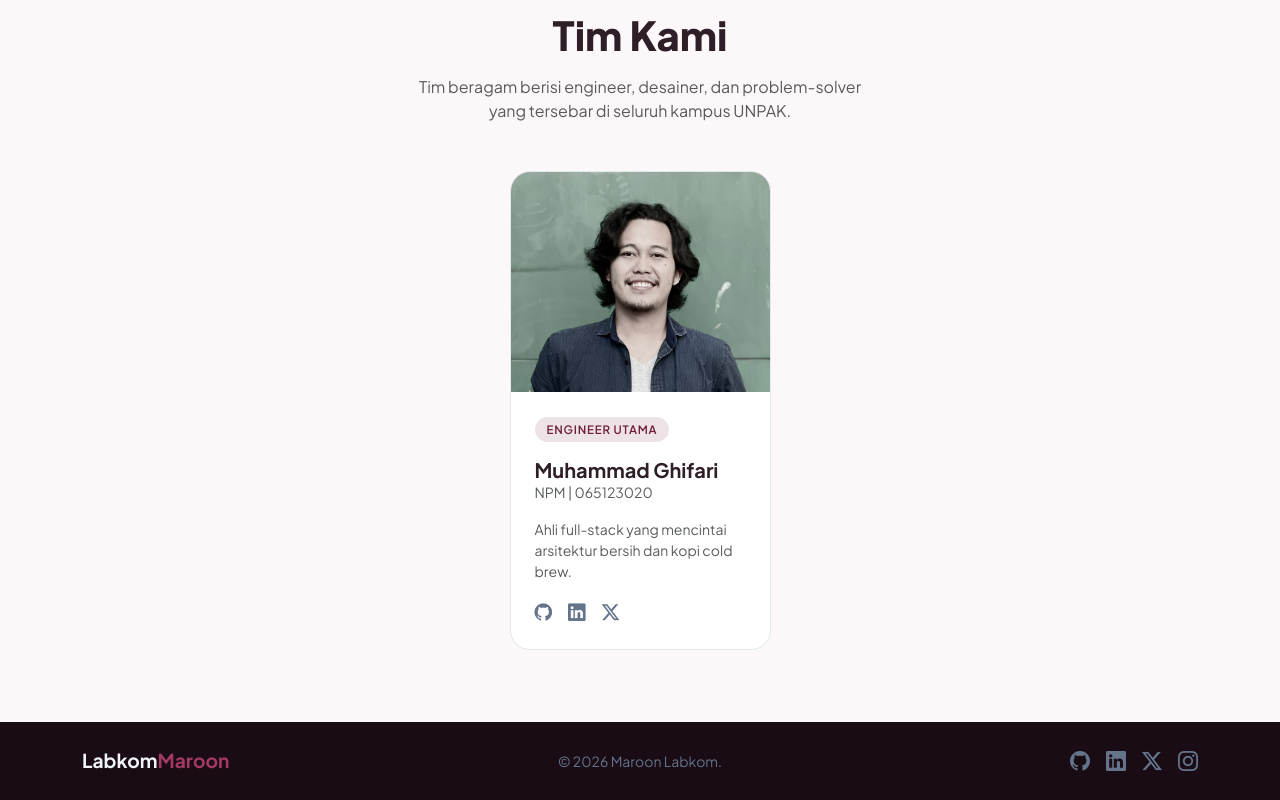
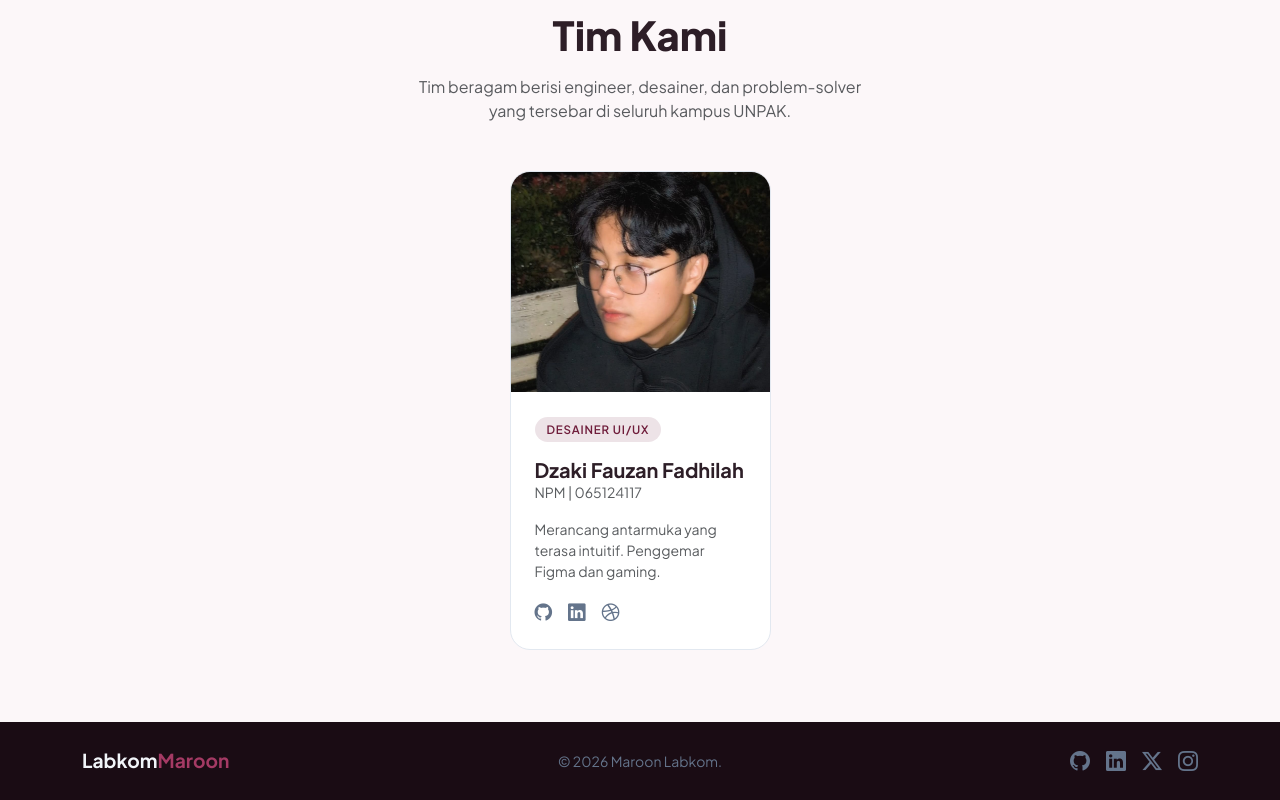
Before and after one commit to YuroZ999/SE-Pertemuan-5, a plain HTML site: page index.html in a window 1280 px wide. Shown: the part 1957-2757 px from the top of the page. Drawn offline with nearby package versions, Linux system fonts and the light colour scheme.

Commit message:
Tambah Biodata B

```diff
--- a/index.html
+++ b/index.html
@@ -260,21 +260,21 @@
           <div class="team-card bg-white h-100">
             <div class="photo-wrap">
               <img
-                src="images/tim_1.jpeg"
+                src="images/tim_2.jpeg"
                 alt="ari"
               />
             </div>
             <div class="p-4">
-              <span class="role-badge mb-2">Engineer Utama</span>
-              <h5 class="fw-700 mb-0 mt-2" style="font-weight:700;">Muhammad Ghifari</h5>
-              <p class="text-muted small mb-3">NPM | 065123020</p>
+              <span class="role-badge mb-2">Desainer UI/UX</span>
+              <h5 class="fw-700 mb-0 mt-2" style="font-weight:700;">Dzaki Fauzan Fadhilah</h5>
+              <p class="text-muted small mb-3">NPM | 065124117</p>
               <p class="text-muted small mb-3">
-                Ahli full-stack yang mencintai arsitektur bersih dan kopi cold brew.
+                Merancang antarmuka yang terasa intuitif. Penggemar Figma dan gaming.
               </p>
               <div class="d-flex gap-3">
                 <a href="#" class="social-link"><i class="bi bi-github"></i></a>
                 <a href="#" class="social-link"><i class="bi bi-linkedin"></i></a>
-                <a href="#" class="social-link"><i class="bi bi-twitter-x"></i></a>
+                <a href="#" class="social-link"><i class="bi bi-dribbble"></i></a>
               </div>
             </div>
           </div>
```
Also changed, not shown: images/tim_2.jpeg (added).
